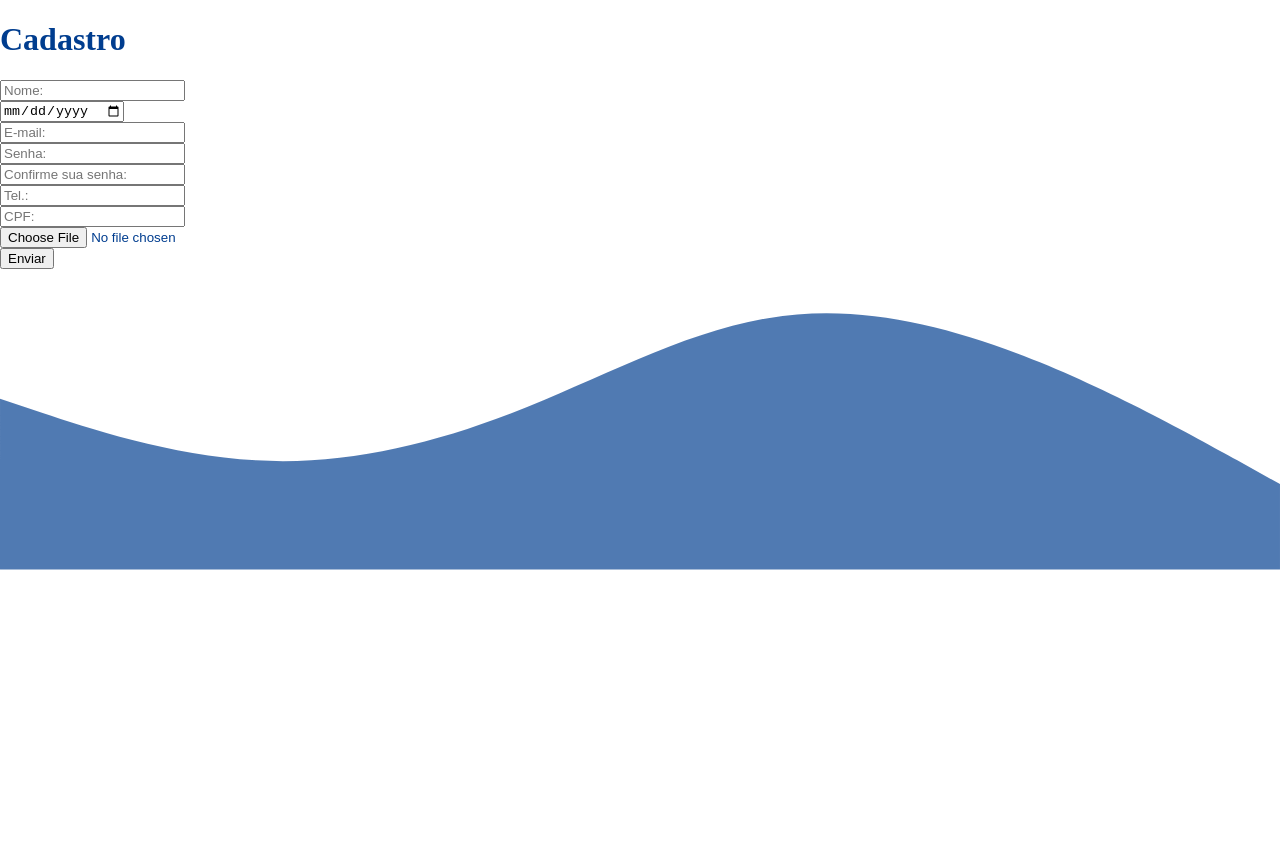
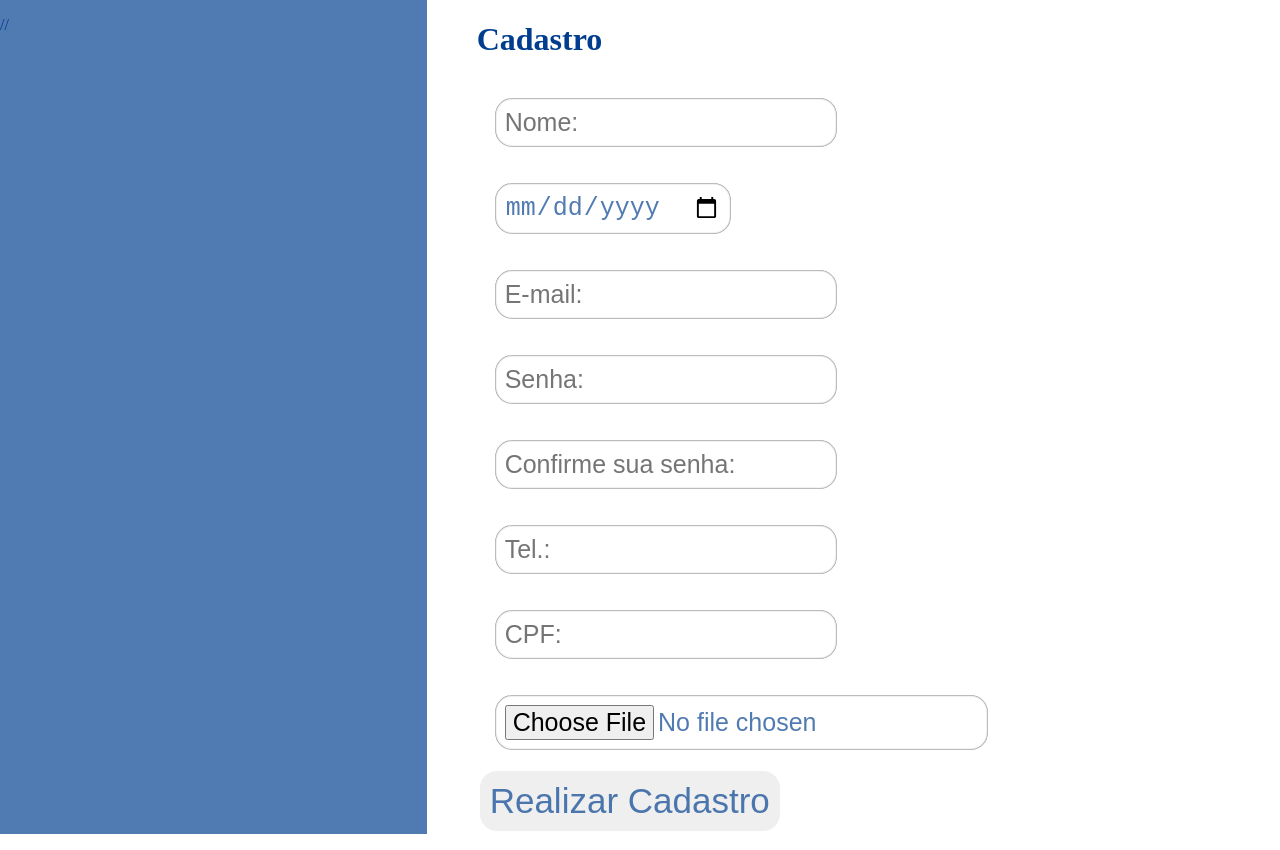
Before and after one commit to laissamendes/hackathon-lindox-2023, a Vue app: page /pagina-login in a window 1280 px wide. Before the commit the page ends 800 px from the top, so only its background shows below. Built offline with nearby package versions, Linux system fonts and the light colour scheme.

Commit message:
página de login com css quase completo inputs alterados das páginas de lojas e login

```diff
--- a/src/components/MinhaSacola.vue
+++ b/src/components/MinhaSacola.vue
@@ -49,13 +49,8 @@ function formatarPreco(preco) {
     </div>
 
   </div>
+</template>
 
-  <footer>
-    <h2>Restaura Jeans Joinville - SC</h2>
-    <p>Av. Getúlio Vargas, 627 - Bucarein, Joinville - SC, 89202-205</p>
-    <h3>(47) 99669-5838</h3>
-  </footer>
-</template>
 <style scoped>
 .wrap-sacola .sacola-total {
   position: fixed;
--- a/src/views/LojasView.vue
+++ b/src/views/LojasView.vue
@@ -29,10 +29,12 @@ async function buscarCep() {
   <div id="pagina-geral">
 
     <div class="texto">
-      <h2>Já somos mais de 200 em  todo Brasil!</h2>
+      <h2>Já somos mais de 200 lojas em  todo Brasil!</h2>
       </div>
+<div id="celular">
+<img src="celular.png" alt="" style="border-radius:50px;">
+</div>
 
-      <img src="celular.png" alt="" style="border-radius:50px;">
       <h1>Encontre a Restaura Jeans mais próxima de você!</h1>
 
         <div class="area-de-dados">
@@ -59,6 +61,33 @@ async function buscarCep() {
 </template>
 
 <style scoped>
+input{
+  border-radius: 20px;
+  border: solid;
+  border-color: white;
+  color:#003e8f93;
+  box-shadow: inset 0 0 2px black;
+  font-size: 25px;
+  padding: 10px;
+
+}
+input:hover{
+    box-shadow: inset 0 0 5px black;
+}
+button{
+  border-radius: 20px;
+  border: solid;
+  border-color: white;
+  color:#003D8F;
+  box-shadow: inset 0 0 2px #003D8F;
+  background-color: #003e8f7c;
+  font-size: 25px;
+padding: 10px;
+}
+button:hover{
+      box-shadow: inset 0 0 5px #003e8f80;
+
+}
 .svg-wave{
   position: absolute;
  left: 0;
@@ -69,24 +98,24 @@ async function buscarCep() {
   grid-template-columns: 1fr 1fr;
   align-items: center;
 }
-img{
+#celular > img{
   display: flex;
-  flex-direction: row;
+  flex-direction: column;
   align-items: right ;
-  display: flex;
   justify-content: right;
   align-items: right;
 }
 .texto{
   display: flex;
   flex-direction: row;
-  align-items: left ;
+  align-items: center ;
   display: flex;
-  justify-content: left;
-  align-items: left;
-  border-radius: 25px;
+  justify-content: center;
+  align-items: center;
   background-color: #003e8faf;
   color: white;
+  font-size: 30px;
+  margin-top: 200px;
 }
 footer{
   background-color: #003e8faf;
--- a/src/views/PaginaLoginView.vue
+++ b/src/views/PaginaLoginView.vue
@@ -34,8 +34,19 @@ function handleFileUpload(e) {
 
 </script>
 <template>
+  <div id="pag-login">
+
     <div id="area-finalizada">
-
+      <img :src="imagem" alt="" class="img_atual"/>
+      <div class="nome_atual">
+      <p>{{ nome }}</p>
+    </div>
+    <div class="dt_nascimento-atualizado">
+      <p>{{ dtNascimento.substr(8,2)+"/"+dtNascimento.substr(5,2)+"/"+dtNascimento.substr(0,4) }}</p>
+    </div>
+    <div class="email-atual">
+      <p>{{ email }}</p>
+    </div>
     </div>
     <div id="area-preenchimento">
 
@@ -107,24 +118,63 @@ required />
           @change="handleFileUpload($event)"
         />
       </div>
-      <button type="submit">Enviar</button>
+      <button type="submit">Realizar Cadastro</button>
     </form>
 
     </div>
     <div id="msgErro"><p>{{ msgErro }}</p></div>
+  </div>
 
-    <footer>
-    <div class="svg-wave">
-      <svg xmlns="http://www.w3.org/2000/svg" viewBox="0 0 1440 320"><path fill="#003e8faf" fill-opacity="1" d="M0,128L48,144C96,160,192,192,288,197.3C384,203,480,181,576,144C672,107,768,53,864,37.3C960,21,1056,43,1152,80C1248,117,1344,171,1392,197.3L1440,224L1440,320L1392,320C1344,320,1248,320,1152,320C1056,320,960,320,864,320C768,320,672,320,576,320C480,320,384,320,288,320C192,320,96,320,48,320L0,320Z"></path></svg>
-</div>
-
-  </footer>
 </template>
 
 <style scoped>
-.svg-wave{
-  position: absolute;
- left: 0;
- width: 100%;
+#area-preenchimento{
+  margin-left: 50px;
+
+}
+  #pag-login{
+    display: grid;
+    grid-template-columns: 1fr 2fr;
+  }
+
+#area-finalizada{
+  background-color: #003e8faf;
+}
+.img_atual {
+  width: '80%';
+  display: flex;
+  justify-content: center;
+}
+
+.img_atual img {
+  width: 200px;
+  height: 200px;
+  border-radius: 50%;
+}
+input{
+  margin: 15px;
+border-radius: 20px;
+  border: solid;
+  border-color: white;
+  color:#003e8faf;
+  box-shadow: inset 0 0 2px black;
+  font-size: 25px;
+  padding: 10px;
+
+}
+input:hover{
+    box-shadow: inset 0 0 5px black;
+}
+button{
+  border-radius: 20px;
+  border: solid;
+  border-color: white;
+  color:#003e8faf;
+    font-size: 35px;
+    padding: 10px;
+}
+button:hover{
+  box-shadow: inset 0 0 15px #003e8faf;
+
 }
 </style>
```
